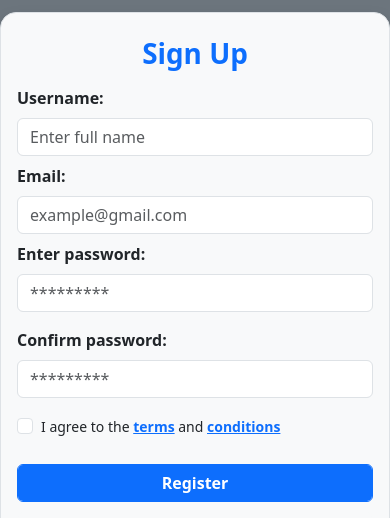
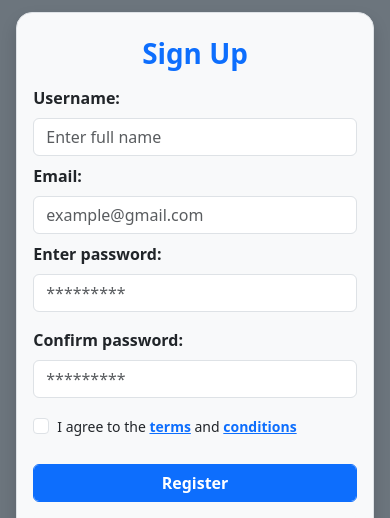
Before and after one commit to bignashtech/mobile-banking-app, a plain HTML site: page register.html in a window 390 px wide. Shown: the top 518 px of the page. Drawn offline with nearby package versions, Linux system fonts and the light colour scheme.

Commit message:
Update register.html

```diff
--- a/register.html
+++ b/register.html
@@ -25,7 +25,7 @@
 
   <body class="bg-secondary">
     <div id="reg">
-      <div class="container  border mt-2 py-4 px-3 mt col-md-4 bg-light rounded-4 shadow">
+      <div class="container  border mt-2 py-4 px-3 col-11 col-md-4 bg-light rounded-4 shadow">
 
         <h1 class="text-center fw-bolder text-primary">Sign Up</h1>
 
```
